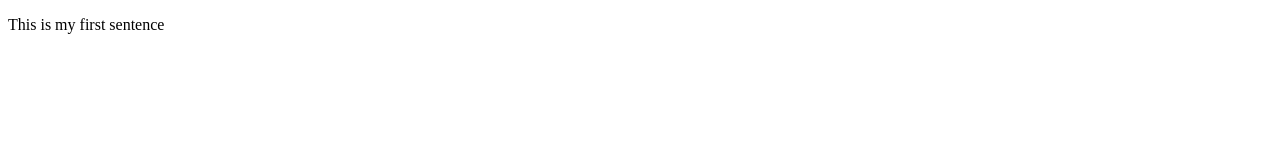
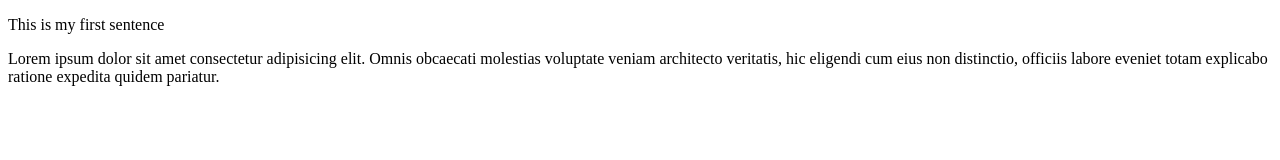
Before and after one commit to ferminwebdev/first-repo, a plain HTML site: page index.html in a window 1280 px wide. Drawn offline with Linux system fonts and the light colour scheme.

Commit message:
Sample commit

```diff
--- a/index.html
+++ b/index.html
@@ -8,5 +8,6 @@
 </head>
 <body>
   <p>This is my first sentence</p>
+  <p>Lorem ipsum dolor sit amet consectetur adipisicing elit. Omnis obcaecati molestias voluptate veniam architecto veritatis, hic eligendi cum eius non distinctio, officiis labore eveniet totam explicabo ratione expedita quidem pariatur.</p>
 </body>
 </html>
```
